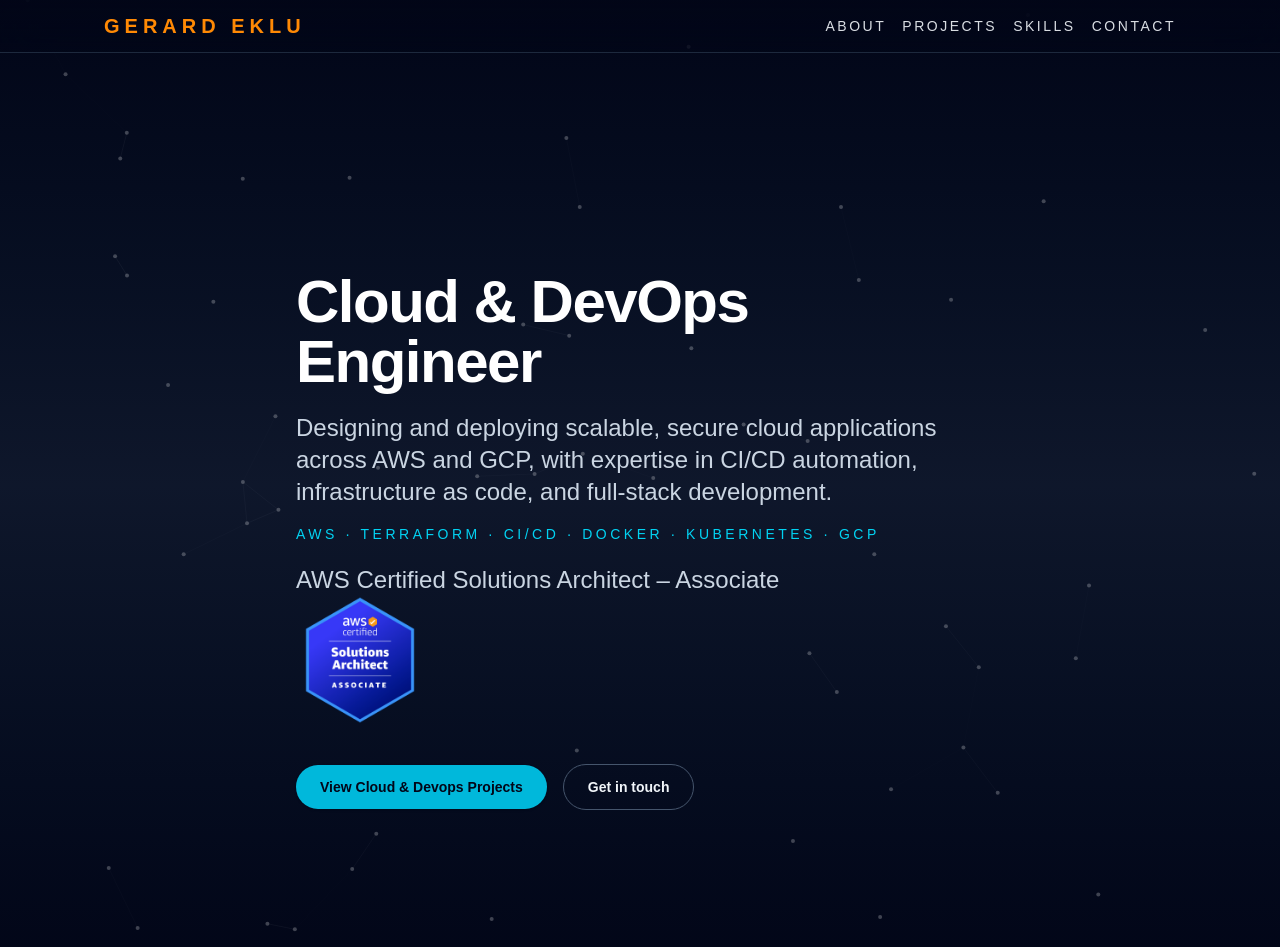
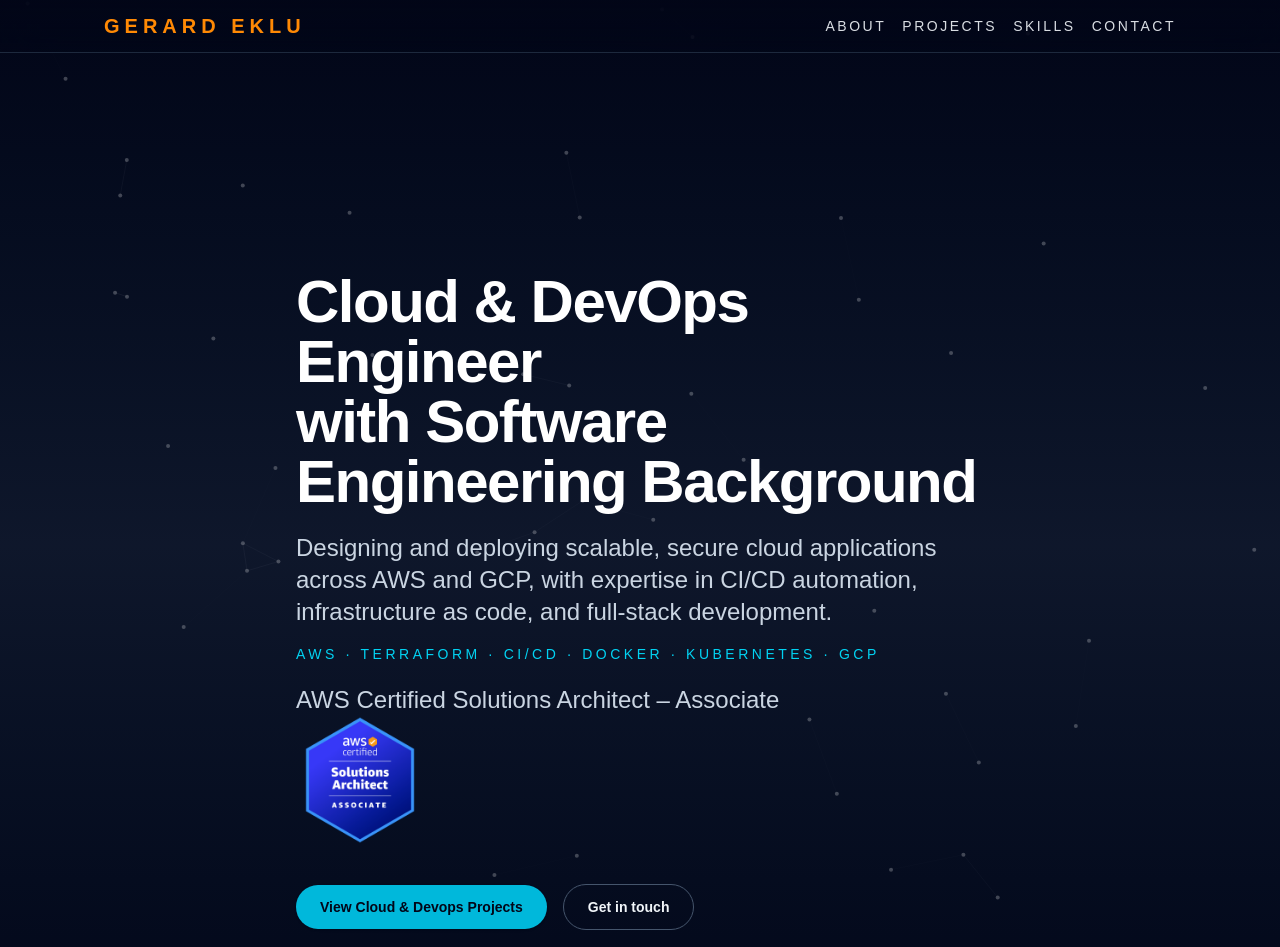
Before and after one commit to gerardinhoo/gerard-portfolio, a Next.js app: page / in a window 1280 px wide. Shown: the top 947 px of the page. Built offline with nearby package versions, Linux system fonts and the light colour scheme.

Commit message:
styling changes in Hero

```diff
--- a/app/components/Hero.tsx
+++ b/app/components/Hero.tsx
@@ -8,7 +8,8 @@ export default function Hero() {
       <ParticlesBackground />
       <div className='relative z-10 mx-auto flex w-full max-w-3xl flex-col items-center md:items-start px-6 md:px-10 py-24 md:py-32 lg:py-40 text-center md:text-left'>
         <h1 className='font-heading text-5xl md:text-6xl font-semibold text-white tracking-tight'>
-          Cloud & DevOps Engineer
+          Cloud & DevOps Engineer <br />
+          with Software Engineering Background
         </h1>
         <p className='mt-5 text-xl md:text-2xl text-slate-300 max-w-2xl'>
           Designing and deploying scalable, secure cloud applications across AWS and GCP, with expertise in CI/CD automation, infrastructure as code, and full-stack development.
@@ -31,7 +32,7 @@ export default function Hero() {
           />
         </a>
 
-        <div className='mt-10 flex flex-wrap items-center gap-4'>
+        <div className='mt-10 flex flex-wrap items-center justify-center md:justify-start gap-4'>
           <a
             href='#projects'
             className='inline-flex items-center justify-center rounded-full bg-cyan-500 px-6 py-3 text-sm font-semibold text-slate-950 shadow-sm transition hover:bg-cyan-400'
```
